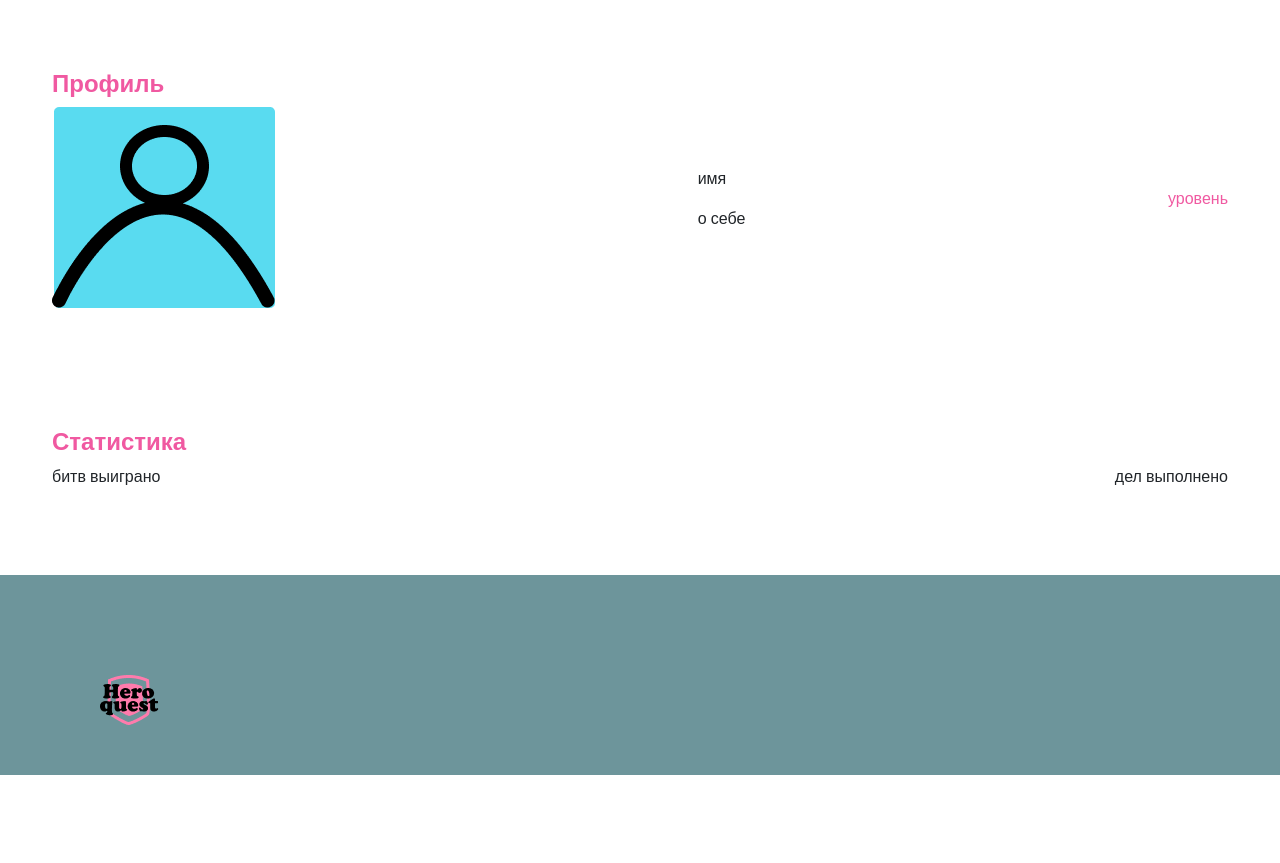
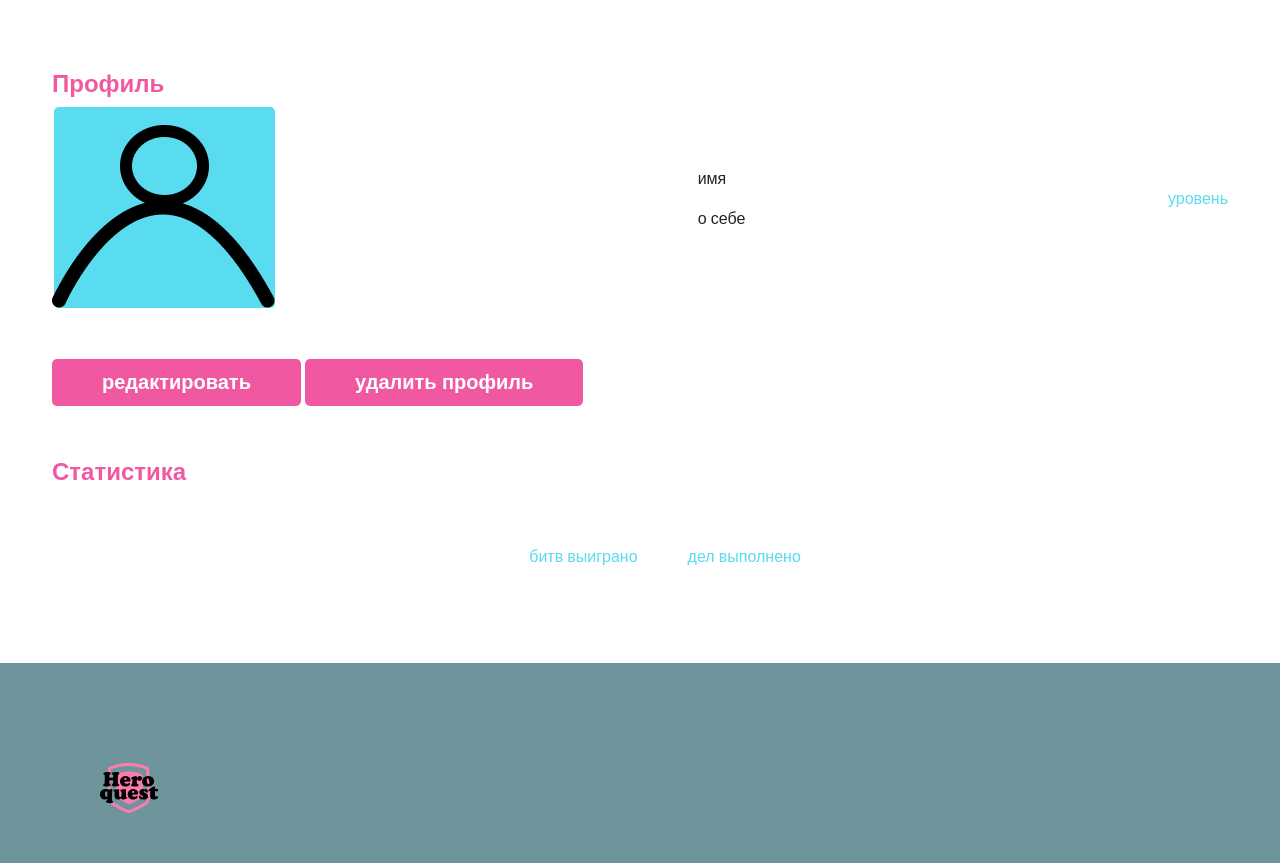
Before and after one commit to PetrovskyCollege/final-GrigorevaVarvara, a Yii app: template views/user/view.php in a window 1280 px wide. Shown: the part 110-973 px from the top of the page. Run offline with PHP 8.4 and a stand-in for Yii, Linux system fonts and the light colour scheme; the template is opened without the code that fills it, so the values that code supplies are empty; some libraries are stand-ins or nearby versions.

Commit message:
fghdfdgdgaf

```diff
--- a/controllers/UserController.php
+++ b/controllers/UserController.php
@@ -115,7 +115,7 @@ class UserController extends Controller
     {
         $this->findModel($id)->delete();
 
-        return $this->redirect(['index']);
+        return $this->redirect(['/site/index']);
     }
 
     /**
--- a/models/SignupForm.php
+++ b/models/SignupForm.php
@@ -14,12 +14,14 @@ class SignupForm extends Model
     public $username;
     public $email;
     public $password_hash;
+    public $info;
 
     public function attributeLabels()
     {
         return [
             'username' => 'Имя пользователя',
             'password_hash' => 'Пароль',
+            'info' => 'Расскажите о себе',
 
         ];
     }
@@ -39,6 +41,8 @@ class SignupForm extends Model
             ['email', 'email'],
             ['email', 'string', 'max' => 255],
             ['email', 'unique', 'targetClass' => '\app\models\User', 'message' => 'This email address has already been taken.'],
+            ['info', 'trim'],
+            ['info', 'string'],
             ['password_hash', 'required'],
             ['password_hash', 'string', 'min' => 6],
         ];
@@ -59,6 +63,7 @@ class SignupForm extends Model
         $user = new User();
         $user->username = $this->username;
         $user->email = $this->email;
+        $user->info = $this->info;
         $user->setPassword($this->password_hash);
         $user->generateAuthKey();
         return $user->save() ? $user : null;
--- a/views/site/index.php
+++ b/views/site/index.php
@@ -11,7 +11,7 @@ use yii\helpers\Url;
             <div  class="container">
                 <h1 class="pink">Превращай рутину в игру</h1>
                 <p class="text_firstscreen">Выполняй повседневые дела в игровом формате с Hero quest!</p>
-                <a  class="start_btn" href="<?= Url::to(['login'])  ?>">начать</a>
+                <a  class="start_btn" href="<?= Url::to(['/site/signup'])  ?>">начать</a>
             </div>
         </div>
         <div class="container">
--- a/views/site/signup.php
+++ b/views/site/signup.php
@@ -13,6 +13,7 @@ $this->title = 'Signup';
         <?= $form->field($model, 'username')->textInput(['class' => '']) ?>
         <?= $form->field($model, 'email')->textInput(['class' => '']) ?>
         <?= $form->field($model, 'password_hash')->passwordInput(['class' => '']) ?>
+        <?= $form->field($model, 'info')->passwordInput(['class' => '']) ?>
         <div class="div_btn">
             <?= Html::submitButton('Зарегистрироваться', ['class' => 'start_btn', 'name' => 'signup-button']) ?>
         </div>
--- a/views/user/view.php
+++ b/views/user/view.php
@@ -3,6 +3,7 @@
 use yii\helpers\Html;
 use yii\helpers\VarDumper;
 use yii\widgets\DetailView;
+use yii\helpers\Url;
 
 /** @var yii\web\View $this */
 /** @var app\models\User $model */
@@ -31,24 +32,30 @@ $this->title = $model->id;
                     </div>
             </div>
             <div>
-                <p class="pink">уровень</p>
-                <?
-                    echo("<h3>".$model->points."</h3>");
-                ?>
+                <p class="blue">уровень</p>
+                <h3 class="blue" ><? echo($model->points);?>  </h3>
             </div>
         </div>
 
     </div>
+    <?= Html::a('редактировать', ['/user/update', 'id' => $model->id], ['class' => 'start_btn']) ?>
+    <?= Html::a('удалить профиль', ['delete', 'id' => $model->id], [
+            'class' => 'start_btn btn-danger',
+            'data' => [
+                'confirm' => 'Вы уверены что хотите удалить свой профиль?',
+                'method' => 'post',
+            ],
+        ]) ?>
     <div class="profile_block">
         <h3 class="pink">Статистика</h3>
-        <div class="flexrow">
-            <div class="statistic">
+        <div class="flexrowcenter">
+            <div class="statistic blue">
                 <p>битв выиграно</p>
                 <?
                     echo("<h3>".$model->points."</h3>");
                 ?>
             </div>
-            <div class="profile_field">
+            <div class="statistic blue">
                 <p>дел выполнено</p>
                 <?
                     echo("<h3>".$model->task_count."</h3>");
--- a/web/css/style.css
+++ b/web/css/style.css
@@ -34,6 +34,13 @@ body,html{
     align-items: center;
 }
 
+.flexrowcenter{
+    display: flex;
+    flex-direction: row;
+    justify-content: center;
+    align-items: center;
+}
+
 .flexcolumn{
     display: flex;
     flex-direction: column;
@@ -47,6 +54,10 @@ body,html{
 
 .white{
     color: white;
+}
+
+.blue{
+    color: var(--light-blue);
 }
 
 h1{
@@ -185,8 +196,8 @@ input, select {
     height: 50px;
     flex-shrink: 0;
     background: var(--yellow);
-    color: #544F4C;
-    font-family: Raleway;
+    color: var(--pink);
+    font-family: 'Nunito', sans-serif;
     font-size: 18px;
     font-style: normal;
     font-weight: 500;
@@ -244,3 +255,11 @@ select {
     padding-top: 60px;
     padding-bottom: 60px;
 }
+
+.statistic{
+    display: flex;
+    flex-direction: column;
+    align-items: center;
+    margin-left: 50px;
+    margin-top: 50px;
+}
```
Also changed, not shown: models/UsersController.php (+8 -4 lines), views/user/_form.php (+16 -3 lines), views/user/update.php (+3 -5 lines), web/img/Rectangle.png.
